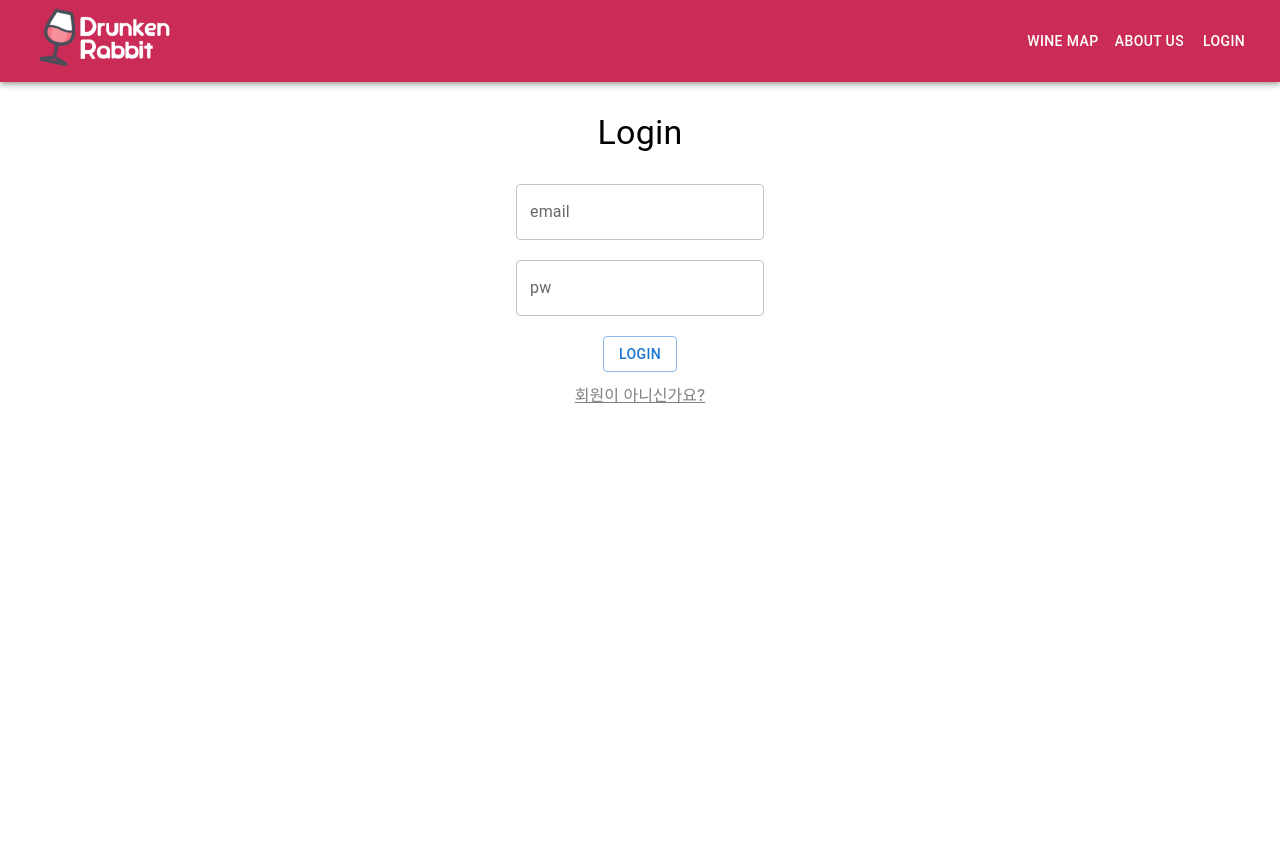
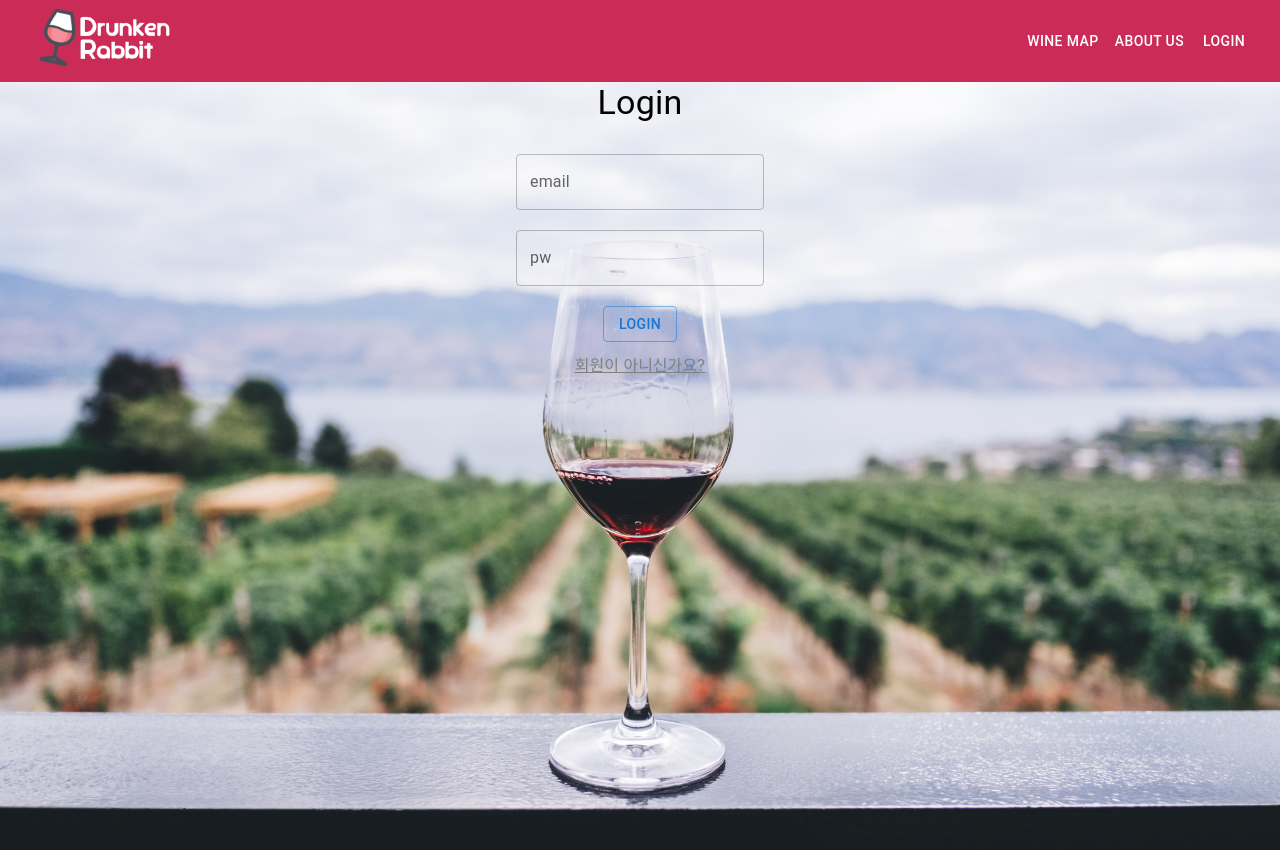
Before and after one commit to hosahn/Elice-Projects-Two, a React (Create React App) app in the folder front/: page /user/login in a window 1280 px wide. Shown: the top 850 px of the page. Before the commit the page ends 800 px from the top, so only its background shows below. Built offline with nearby package versions, Linux system fonts and the light colour scheme; no server answers.

Commit message:
Update signin background

```diff
--- a/front/src/pages/LoginPage.js
+++ b/front/src/pages/LoginPage.js
@@ -6,6 +6,8 @@ import * as Api from "../api";
 import Header from "../components/Header";
 import Alert from "../components/Alert";
 import { DispatchContext } from "../App";
+
+import "./index.css"
 
 export default function LoginPage() {
   const navigate = useNavigate();
@@ -64,13 +66,18 @@ export default function LoginPage() {
           handleAlertClose={handleAlertClose}
         />
       )}
+      <div
+        className="signin-container"
+        style={{
+          backgroundImage: "url(" + process.env.PUBLIC_URL + "/wine-background.jpg)",
+        }}
+      >
         <form
           style={{
             display: "flex",
             flexDirection: "column",
             justifyContent: "center",
             alignItems: "center",
-          marginTop: "30px",
           }}
           onSubmit={handleFormSubmit}
         >
@@ -100,6 +107,7 @@ export default function LoginPage() {
             회원이 아니신가요?
           </Link>
         </form>
+      </div>
     </>
   );
 }
--- /dev/null
+++ b/front/src/pages/index.css
@@ -0,0 +1,10 @@
+.signin-container{
+    width: 100%;
+    height: 100vh;
+    margin: 0;
+
+    background-image: url("../../public/wine-background.jpg");
+    background-size: cover;
+    background-position: center;
+    background-repeat: no-repeat;
+}
```
Also changed, not shown: front/public/wine-background.jpg (added). Lines whose indentation alone changed are shown as unchanged.
